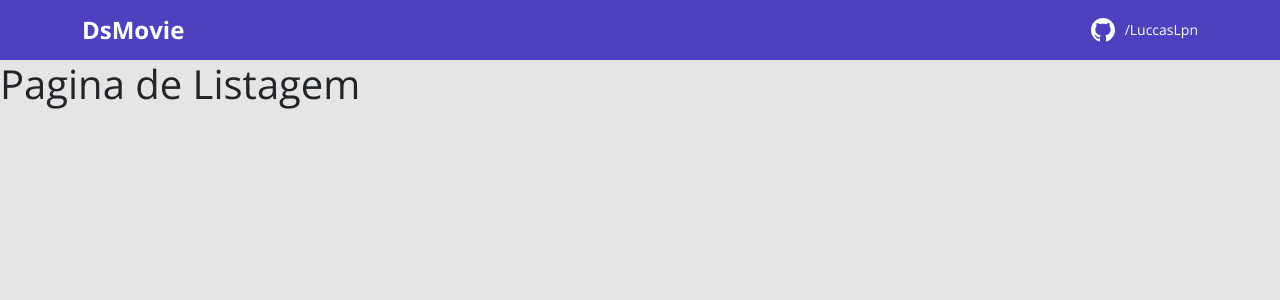
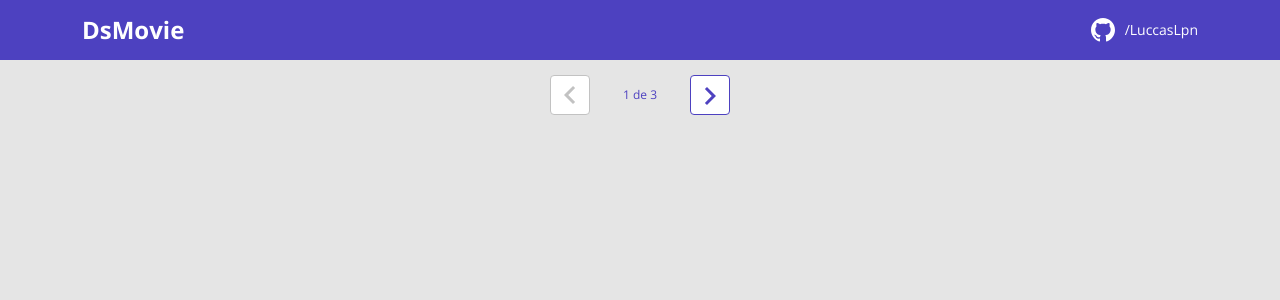
Before and after one commit to LuccasLpn/Spring-React, a React (Create React App) app in the folder frontend/: page / in a window 1280 px wide. Shown: the top 300 px of the page. Built offline with nearby package versions, Linux system fonts and the light colour scheme.

Commit message:
Pagination layout

```diff
--- /dev/null
+++ b/frontend/src/components/Pagination/index.tsx
@@ -0,0 +1,21 @@
+import { ReactComponent as Arrow } from 'assets/img/Arrow.svg'
+import './styles.css'
+
+function Pagination() {
+    return (
+        <div className="dsmovie-pagination-container">
+            <div className="dsmovie-pagination-box">
+                <button className="dsmovie-pagination-button" disabled={true} >
+                    <Arrow />
+                </button>
+                <p>{`${1} de ${3}`}</p>
+                <button className="dsmovie-pagination-button" disabled={false} >
+                    <Arrow className="dsmovie-flip-horizontal" />
+                </button>
+            </div>
+        </div>
+
+    );
+}
+
+export default Pagination;
--- /dev/null
+++ b/frontend/src/components/Pagination/styles.css
@@ -0,0 +1,53 @@
+.dsmovie-pagination-container {
+    padding: 15px 0;
+    display: flex;
+    justify-content: center;
+    align-items: center;
+}
+
+.dsmovie-pagination-box {
+    width: 180px;
+    display: flex;
+    justify-content: space-between;
+    align-items: center;
+}
+
+.dsmovie-pagination-box form {
+    width: 100%;
+    display: flex;
+}
+
+.dsmovie-pagination-button {
+    width: 40px;
+    height: 40px;
+    border-radius: 4px;
+    background-color: #fff;
+    display: flex;
+    justify-content: center;
+    align-items: center;
+    border: 1px solid var(--color-primary);
+    cursor: pointer;
+}
+
+.dsmovie-pagination-button svg {
+    filter: brightness(0) saturate(100%) invert(26%) sepia(19%) saturate(7395%) hue-rotate(234deg) brightness(89%) contrast(92%);
+}
+
+.dsmovie-pagination-button:disabled {
+    border: 1px solid #c2c2c2;
+    cursor: unset;
+}
+
+.dsmovie-pagination-button:disabled svg {
+    filter: none;
+}
+
+.dsmovie-pagination-container p {
+    margin: 0;
+    font-size: 12px;
+    color: var(--color-primary);
+}
+
+.dsmovie-flip-horizontal {
+    transform: rotate(180deg);
+}
--- a/frontend/src/pages/Form/index.tsx
+++ b/frontend/src/pages/Form/index.tsx
@@ -28,10 +28,11 @@
                         </select>
                     </div>
                     <div className="dsmovie-form-btn-container">
-                        <button type="submit" className="btn btn-primary dsmovie-btn">Salvar</button>
+                        <button type="submit" className="btn btn-success dsmovie-btn">Salvar</button>
+                        <button className="btn btn-danger dsmovie-btn">Cancelar</button>
                     </div>
                 </form >
-                <button className="btn btn-primary dsmovie-btn mt-3">Cancelar</button>
+
             </div >
         </div >
     );
--- a/frontend/src/pages/Form/styles.css
+++ b/frontend/src/pages/Form/styles.css
@@ -19,7 +19,11 @@
 
 .dsmovie-form-btn-container {
     display: flex;
-    justify-content: center;
+    justify-content: space-between;
+    margin: 0;
+    padding: 0;
+    align-items: center;
+
 }
 
 .dsmovie-movie-card-image {
--- a/frontend/src/pages/Listing/index.tsx
+++ b/frontend/src/pages/Listing/index.tsx
@@ -1,6 +1,8 @@
+import Pagination from "components/Pagination";
+
 function Listing(){
     return(
-        <h1>Pagina de Listagem </h1>
+        <Pagination />
     );
 }
 export default Listing;
```
Also changed, not shown: frontend/public/index.html (+5 -5 lines), frontend/src/assets/img/Arrow.svg (added).
